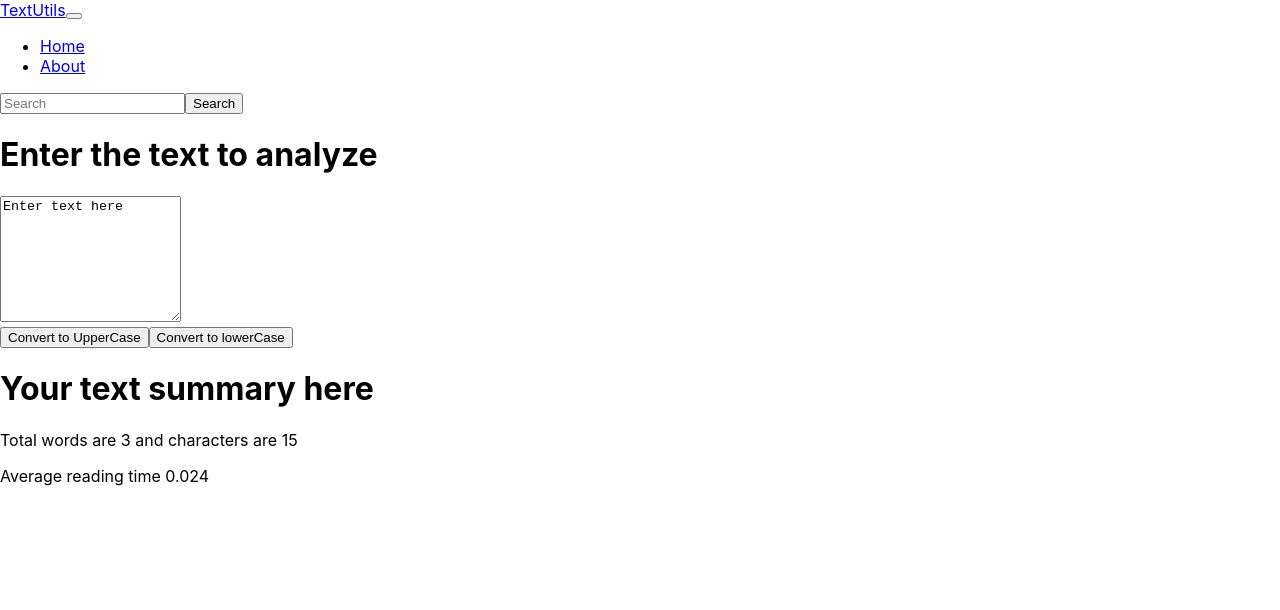
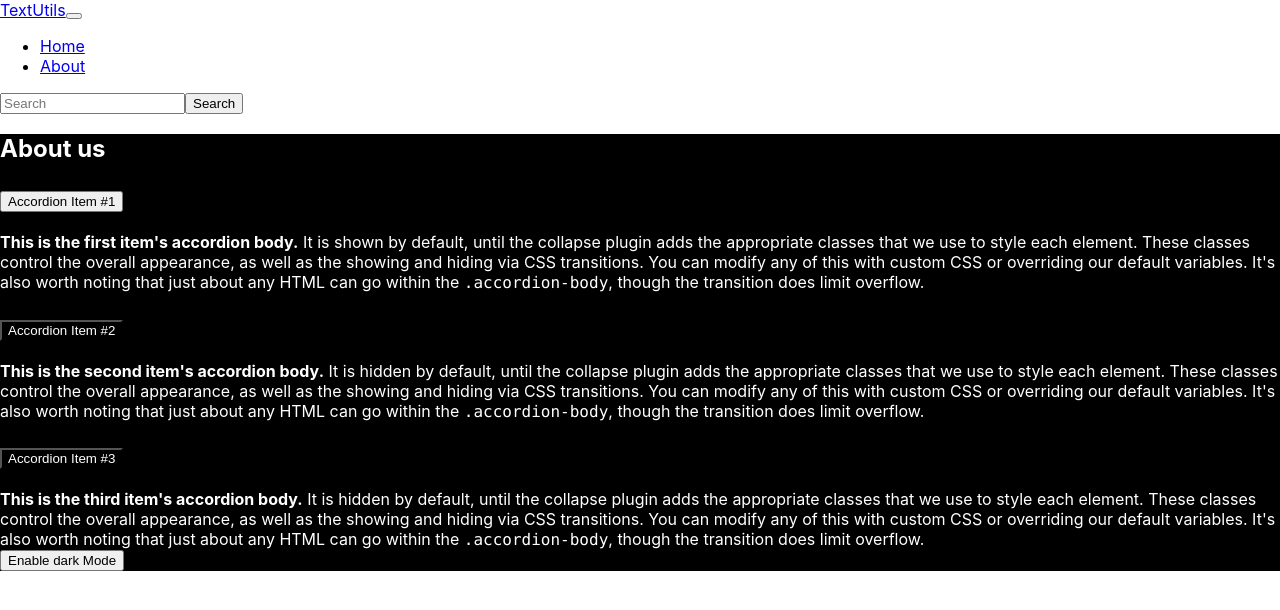
Before and after one commit to aryanmaheshwari1420/React, a React (Create React App) app in the folder my-app/: page / in a window 1280 px wide. Shown: the top 610 px of the page. Built offline with nearby package versions, Linux system fonts and the light colour scheme; the HTML template or start-up script is replaced by a standard one.

Commit message:
dark mode enabled

```diff
--- a/my-app/src/App.js
+++ b/my-app/src/App.js
@@ -1,14 +1,15 @@
 import './App.css';
 
-import TextForm from './components/TextForm';
+import About from './components/About';
+// import TextForm from './components/TextForm';
 import Navbar from './components/Navbar';
 function App() {
   return (
     <>
     <Navbar title="TextUtils" aboutText="About"/>
     <div className="container my-3">
-
-    <TextForm heading = "Enter the text to analyze "/>
+    {/* <TextForm heading = "Enter the text to analyze "/> */}
+    <About/>
     </div>
     </>
   );
--- /dev/null
+++ b/my-app/src/components/About.js
@@ -0,0 +1,135 @@
+import React, { useState } from "react";
+
+export default function About() {
+
+    const [mystyle,setmystyle] = useState({
+        color:'white',
+        backgroundColor: 'black'
+    })
+    const [btntext,setBtntext] = useState("Enable dark Mode")
+
+    const changeMode= ()=>{
+        if(mystyle.color ==='white'){
+            setmystyle({
+                color:'black',
+                backgroundColor:'white'
+            })
+            setBtntext("Enable dark mode")
+        }else{
+            setmystyle({
+                color:'white',
+                backgroundColor:'black'
+            })
+            setBtntext("Enable light mode")
+
+        }
+    }
+
+
+  return (
+    <div className="container" style={mystyle}>
+      <h2 className="my-3">About us</h2>
+      <div className="accordion" id="accordionExample">
+        <div className="accordion-item">
+          <h2 className="accordion-header" id="headingOne">
+            <button
+              className="accordion-button"
+              type="button"
+              data-bs-toggle="collapse"
+              data-bs-target="#collapseOne"
+              aria-expanded="true"
+              aria-controls="collapseOne"
+            >
+              Accordion Item #1
+            </button>
+          </h2>
+          <div
+            id="collapseOne"
+            className="accordion-collapse collapse show"
+            aria-labelledby="headingOne"
+            data-bs-parent="#accordionExample"
+          >
+            <div className="accordion-body" style={mystyle}>
+              <strong>This is the first item's accordion body.</strong> It is
+              shown by default, until the collapse plugin adds the appropriate
+              classes that we use to style each element. These classes control
+              the overall appearance, as well as the showing and hiding via CSS
+              transitions. You can modify any of this with custom CSS or
+              overriding our default variables. It's also worth noting that just
+              about any HTML can go within the <code>.accordion-body</code>,
+              though the transition does limit overflow.
+            </div>
+          </div>
+        </div>
+        <div className="accordion-item" style={mystyle}>
+          <h2 className="accordion-header" id="headingTwo">
+            <button
+              className="accordion-button collapsed"
+              style={mystyle}
+              type="button"
+              data-bs-toggle="collapse"
+              data-bs-target="#collapseTwo"
+              aria-expanded="false"
+              aria-controls="collapseTwo"
+            >
+              Accordion Item #2
+            </button>
+          </h2>
+          <div
+            id="collapseTwo"
+            className="accordion-collapse collapse"
+            style={mystyle}
+            aria-labelledby="headingTwo"
+            data-bs-parent="#accordionExample"
+          >
+            <div className="accordion-body" style={mystyle}>
+              <strong>This is the second item's accordion body.</strong> It is
+              hidden by default, until the collapse plugin adds the appropriate
+              classes that we use to style each element. These classes control
+              the overall appearance, as well as the showing and hiding via CSS
+              transitions. You can modify any of this with custom CSS or
+              overriding our default variables. It's also worth noting that just
+              about any HTML can go within the <code>.accordion-body</code>,
+              though the transition does limit overflow.
+            </div>
+          </div>
+        </div>
+        <div className="accordion-item">
+          <h2 className="accordion-header" id="headingThree">
+            <button
+              className="accordion-button collapsed"
+              style={mystyle}
+              type="button"
+              data-bs-toggle="collapse"
+              data-bs-target="#collapseThree"
+              aria-expanded="false"
+              aria-controls="collapseThree"
+            >
+              Accordion Item #3
+            </button>
+          </h2>
+          <div
+            id="collapseThree"
+            className="accordion-collapse collapse"
+            aria-labelledby="headingThree"
+            data-bs-parent="#accordionExample"
+          >
+            <div className="accordion-body" style={mystyle}>
+              <strong>This is the third item's accordion body.</strong> It is
+              hidden by default, until the collapse plugin adds the appropriate
+              classes that we use to style each element. These classes control
+              the overall appearance, as well as the showing and hiding via CSS
+              transitions. You can modify any of this with custom CSS or
+              overriding our default variables. It's also worth noting that just
+              about any HTML can go within the <code>.accordion-body</code>,
+              though the transition does limit overflow.
+            </div>
+          </div>
+        </div>
+      </div>
+      <div className="container">
+      <button type="button" className="btn btn-warning my-2" onClick={changeMode}>{btntext}</button>
+      </div>
+    </div>
+  );
+}
--- a/my-app/src/components/TextForm.js
+++ b/my-app/src/components/TextForm.js
@@ -9,6 +9,12 @@
     let newtext = text.toLowerCase();
     setText(newtext);
   };
+
+  const handleClear = ()=>{
+    let newtext = ' ';
+    setText(newtext);
+  }
+
   const handleOnChange = (event) => {
     setText(event.target.value);
   };
@@ -30,6 +36,7 @@
         </div>
         <button className="btn btn-primary mx-2" onClick={handleupclick}>{" "}Convert to UpperCase{" "}</button>
         <button className="btn btn-primary mx-2" onClick={handlelowclick}>{" "}Convert to lowerCase{" "}</button>
+        <button className="btn btn-primary mx-2" onClick={handleClear}>{" "}Clear text{" "}</button>
 
       </div>
       <div className="container my-3" >
```
